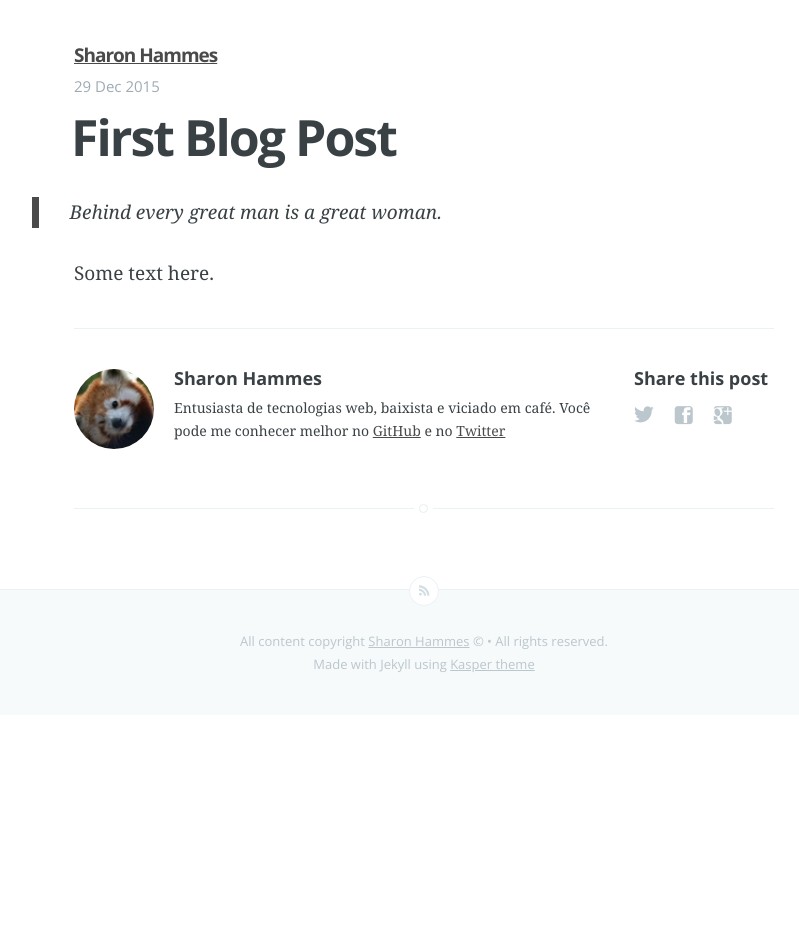
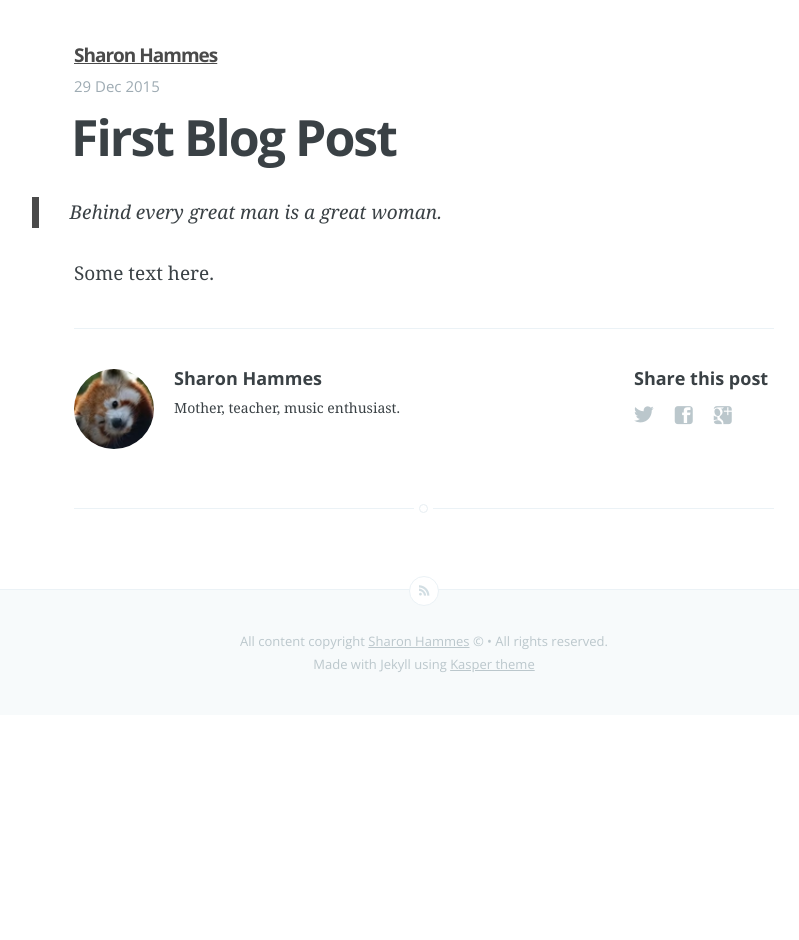
Before and after one commit to sharonhammes/sharonhammes.github.io, a Jekyll site: the page built from _posts/2015-12-29-first-blog-post.md, in a window 1280 px wide. Shown: the whole page, without its empty margins (216-1015 px from the left). Built offline with Jekyll 4.4.1, drawn with Linux system fonts in a browser that asks for light colours; Markdown is read by kramdown in place of the engine named in the settings; some of the changed lines change nothing that is shown.

Commit message:
Fixed disqus comments

```diff
--- a/_layouts/post.html
+++ b/_layouts/post.html
@@ -35,7 +35,7 @@
 
         {% if page.archive %}
         <section class="archive">
-        	<h5>Arquivos recentes</h5>
+        	<h5>Recent posts</h5>
     		<ul>
     			{% for post in site.posts %}
     				<li><span>{{ post.date | date_to_string }}</span>  <a href="{{ post.url }}">{{ post.title }}</a></li>
@@ -54,7 +54,7 @@
                     	<h4> {{ site.author }} </h4>
                     	<!-- Author Bio -->
                     	<p>
-                    	  Entusiasta de tecnologias web, baixista e viciado em café. Você pode me conhecer melhor no <a href="https://github.com/ewertonorg">GitHub</a> e no <a href="https://twitter.com/ewertonorg">Twitter</a>
+                    		Mother, teacher, music enthusiast.
                     	</p>
                     </article>
                 </section>
@@ -77,26 +77,29 @@
 
             {% if page.disqus %}
             <section class="disqus">
-            	  <div id="disqus_thread"></div>
-		    	<script type="text/javascript">
-		        /* * * CONFIGURATION VARIABLES: EDIT BEFORE PASTING INTO YOUR WEBPAGE * * */
-		        var disqus_shortname = 'havoki'; // required: replace example with your forum shortname
+		<div id="disqus_thread"></div>
+			<script>
+			/**
+			* RECOMMENDED CONFIGURATION VARIABLES: EDIT AND UNCOMMENT THE SECTION BELOW TO INSERT DYNAMIC VALUES FROM YOUR PLATFORM OR CMS.
+			* LEARN WHY DEFINING THESE VARIABLES IS IMPORTANT: https://disqus.com/admin/universalcode/#configuration-variables
+			*/
+			var disqus_config = function () {
+				this.page.url = sharonhammes.com; // Replace PAGE_URL with your page's canonical URL variable
+				this.page.identifier = {{ site.title }}; // Replace PAGE_IDENTIFIER with your page's unique identifier variable
+			};
 
-		        /* * * DON'T EDIT BELOW THIS LINE * * */
-		        (function() {
-		            var dsq = document.createElement('script'); dsq.type = 'text/javascript'; dsq.async = true;
-		            dsq.src = '//' + disqus_shortname + '.disqus.com/embed.js';
-		            (document.getElementsByTagName('head')[0] || document.getElementsByTagName('body')[0]).appendChild(dsq);
-		        })();
-		    </script>
-		    <noscript>Please enable JavaScript to view the <a href="http://disqus.com/?ref_noscript">comments powered by Disqus.</a></noscript>
-		    <a href="http://disqus.com" class="dsq-brlink">comments powered by <span class="logo-disqus">Disqus</span></a>
+			(function() { // DON'T EDIT BELOW THIS LINE
+				var d = document, s = d.createElement('script');
 
+				s.src = '//thaunatos.disqus.com/embed.js';
+
+				s.setAttribute('data-timestamp', +new Date());
+				(d.head || d.body).appendChild(s);
+				})();
+			</script>
+			<noscript>Please enable JavaScript to view the <a href="https://disqus.com/?ref_noscript" rel="nofollow">comments powered by Disqus.</a></noscript>
             </section>
             {% endif %}
-
         </footer>
-
     </article>
-
 </main>
```
